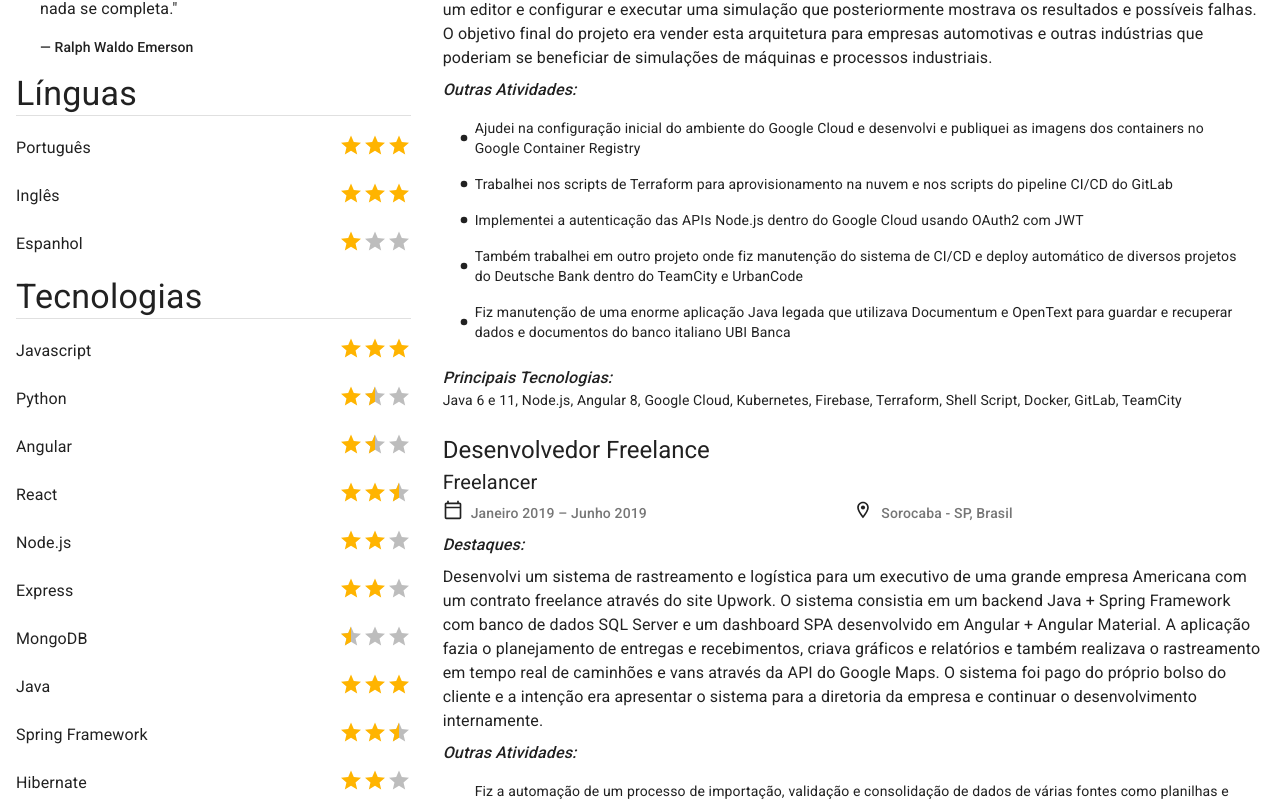
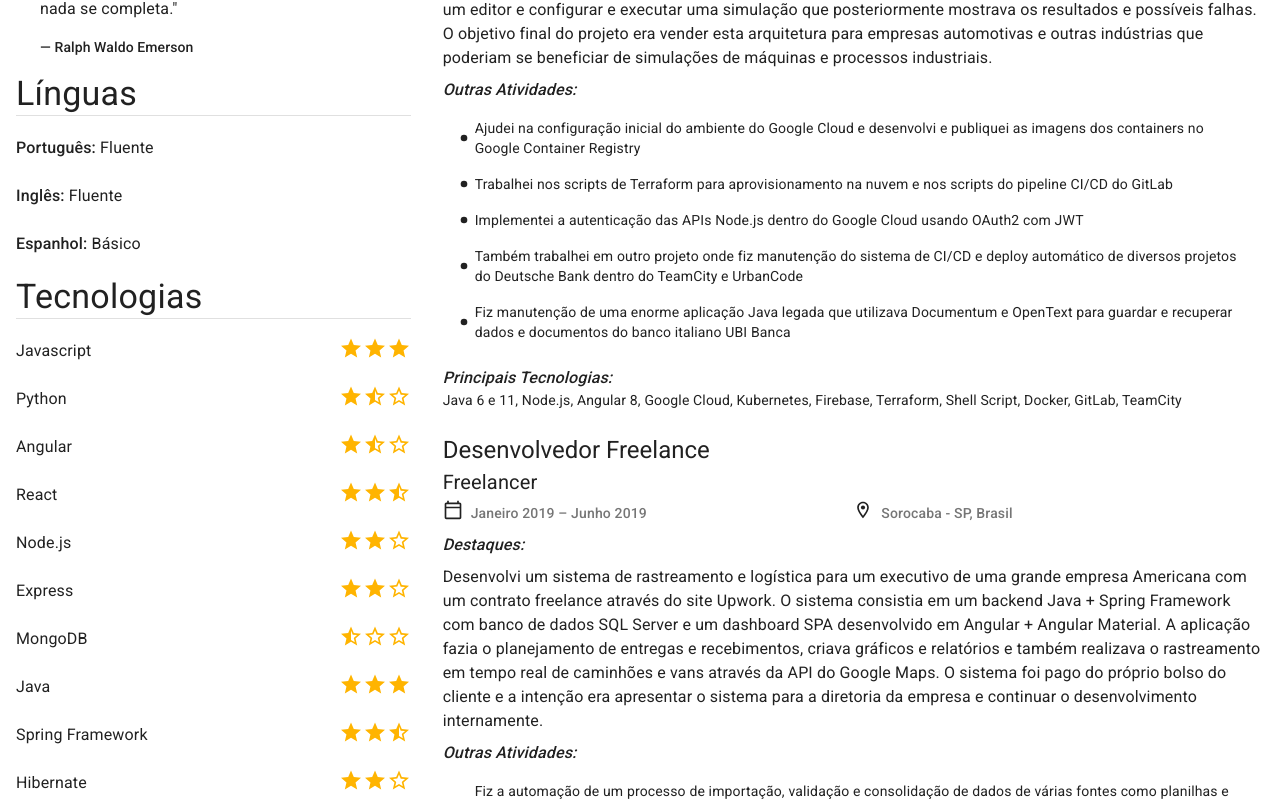
Before and after one commit to eduardopvm/react-cv, a React (Create React App) app: page / in a window 1280 px wide. Shown: the part 1119-1920 px from the top of the page. Built offline with nearby package versions, Linux system fonts and the light colour scheme.

Commit message:
removed Rating components, fuck that thing; added language level translations

```diff
--- a/src/i18n.js
+++ b/src/i18n.js
@@ -35,7 +35,10 @@ const translations = {
       "skill-1.5": "Intermediate",
       "skill-2": "Proficient",
       "skill-2.5": "Advanced",
-      "skill-3": "Expert"
+      "skill-3": "Expert",
+      "lang-1": "Basic",
+      "lang-2": "Intermediate",
+      "lang-3": "Fluent",
     }
   },
   pt: {
@@ -70,7 +73,10 @@ const translations = {
       "skill-1.5": "Intermediário",
       "skill-2": "Proficiente",
       "skill-2.5": "Avançado",
-      "skill-3": "Especialista"
+      "skill-3": "Especialista",
+      "lang-skill-1": "Básico",
+      "lang-skill-2": "Intermediário",
+      "lang-skill-3": "Fluente",
     }
   }
 }
--- a/src/sidebar/LanguageSkillList.js
+++ b/src/sidebar/LanguageSkillList.js
@@ -1,9 +1,8 @@
-import Rating from '@material-ui/lab/Rating';
 import List from "@material-ui/core/List";
 import ListItem from "@material-ui/core/ListItem";
 import ListItemText from "@material-ui/core/ListItemText";
-import ListItemSecondaryAction from "@material-ui/core/ListItemSecondaryAction";
-import { useTranslation } from 'react-i18next';
+import Typography from "@material-ui/core/Typography";
+import { useTranslation } from "react-i18next";
 
 export default function LanguageSkillList(props) {
   const [t, i18n] = useTranslation();
@@ -11,10 +10,10 @@ export default function LanguageSkillList(props) {
   const skillsList = props.skills.map((skill) => {
     return (
       <ListItem key={skill.name}>
-        <ListItemText>{t(skill.name)}</ListItemText>
-        <ListItemSecondaryAction>
-          <Rating max={3} value={skill.level} precision={0.5} readOnly className="skillStars" />
-        </ListItemSecondaryAction>
+        <ListItemText>
+          <Typography style={{ fontWeight: 500 }} component="span">{t(skill.name)}: </Typography>
+          <Typography component="span">{t(`lang-skill-${skill.level}`)}</Typography>
+        </ListItemText>
       </ListItem>
     );
   });
--- a/src/sidebar/RatedSkillList.js
+++ b/src/sidebar/RatedSkillList.js
@@ -1,28 +1,89 @@
-import Rating from "@material-ui/lab/Rating";
+import React from "react";
 import Tooltip from "@material-ui/core/Tooltip";
+import Box from "@material-ui/core/Box";
 import List from "@material-ui/core/List";
 import ListItem from "@material-ui/core/ListItem";
 import ListItemText from "@material-ui/core/ListItemText";
 import ListItemSecondaryAction from "@material-ui/core/ListItemSecondaryAction";
-import { useTranslation } from 'react-i18next';
+import Typography from "@material-ui/core/Typography";
+import useMediaQuery from "@material-ui/core/useMediaQuery";
+import { useTranslation } from "react-i18next";
+import { makeStyles, useTheme } from "@material-ui/core/styles";
 
-// TODO: try to solve the ref warning
+import StarIcon from "@material-ui/icons/Star";
+import StarHalfIcon from "@material-ui/icons/StarHalf";
+import StarOutlineIcon from "@material-ui/icons/StarOutline";
+
+const useStyles = makeStyles({
+  mobileLabel: {
+    display: "inline",
+    fontWeight: 500,
+  },
+  starIcon: {
+    color: "#ffb400",
+  }
+});
 
 export default function RatedSkillList(props) {
   const [t, i18n] = useTranslation();
+  const theme = useTheme();
+  const classes = useStyles();
+  const isLargeScreen = useMediaQuery(theme.breakpoints.up("md"));
+  let skillsList = [];
 
-  const skillsList = props.skills.map((skill) => {
+  const generateStars = (level) => {
+    const stars = [];
+    let integer = Math.trunc(level);
+    let remainder = level % 1;
+
+    if (level == 0) {
+      return (
+        <React.Fragment>
+          <StarOutlineIcon className={classes.starIcon} />
+          <StarOutlineIcon className={classes.starIcon} />
+          <StarOutlineIcon className={classes.starIcon} />
+        </React.Fragment>
+      );
+    } else {
+      for (let i = 0; i < integer; i++) {
+        stars.push(<StarIcon key={stars.length} className={classes.starIcon} />);
+      }
+
+      if (remainder > 0 && stars.length < 3) {
+        stars.push(<StarHalfIcon key={stars.length} className={classes.starIcon} />);
+      }
+    }
+
+    if (stars.length < 3) {
+      while (stars.length < 3) {
+        stars.push(<StarOutlineIcon key={stars.length} className={classes.starIcon} />);
+      }
+    }
+
+    return stars;
+  };
+
+  if (isLargeScreen) {
+    skillsList = props.skills.map((skill) => {
       return (
         <ListItem key={skill.name}>
           <ListItemText>{skill.name}</ListItemText>
-        <Tooltip title={t(`skill-${skill.level}`)}>
-          <ListItemSecondaryAction>
-            <Rating max={3} value={skill.level} precision={0.5} readOnly className="skillStars" />
-          </ListItemSecondaryAction>
-        </Tooltip>
+          <ListItemSecondaryAction>{generateStars(skill.level)}</ListItemSecondaryAction>
         </ListItem>
       );
     });
+  } else {
+    skillsList = props.skills.map((skill) => {
+      return (
+        <ListItem key={skill.name}>
+          <ListItemText>
+            <Typography className={classes.mobileLabel}>{skill.name}: </Typography>
+            <Typography component="span">{t(`skill-${skill.level}`)}</Typography>
+          </ListItemText>
+        </ListItem>
+      );
+    });
+  }
 
   return <List>{skillsList}</List>;
 }
```
Lines whose indentation alone changed are shown as unchanged.
